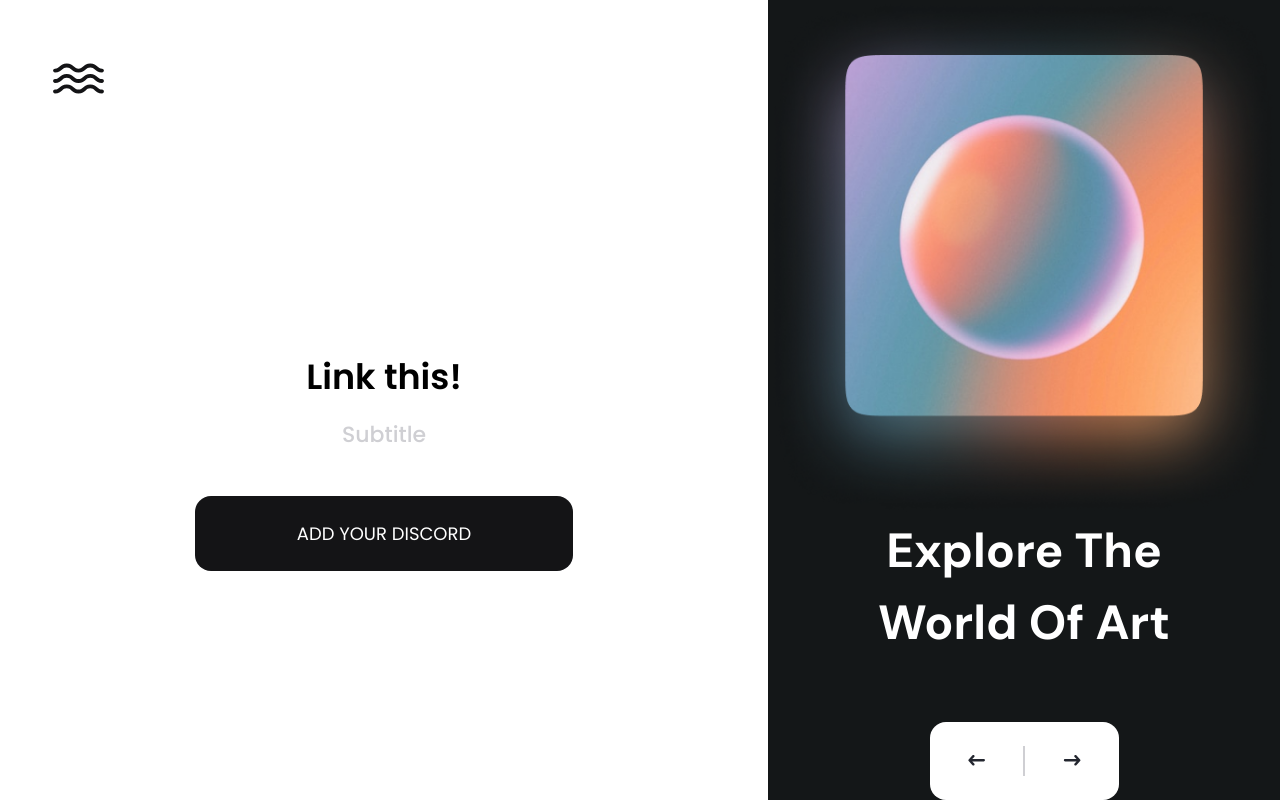
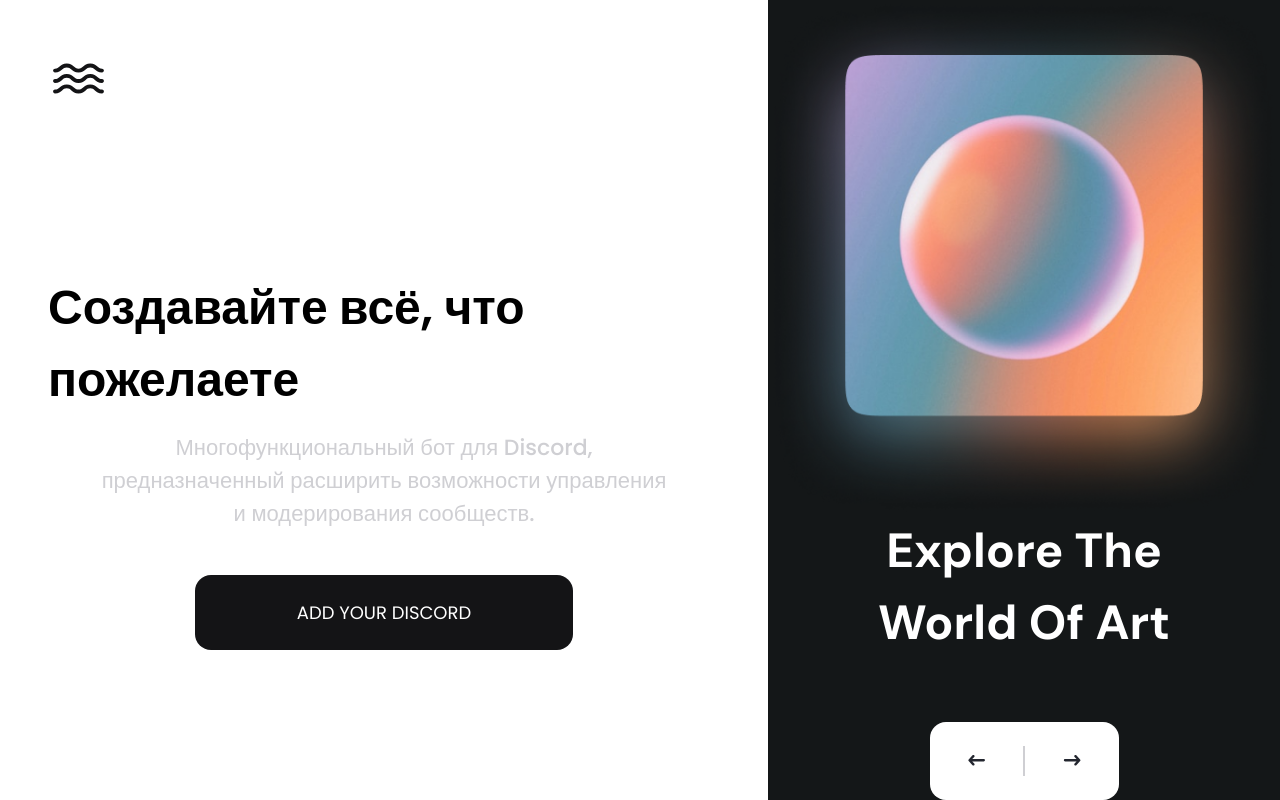
Before and after one commit to ClownsDev/ControllerBotWeb, a React (Vite) app: page /visit in a window 1280 px wide. Built offline with nearby package versions, Linux system fonts and the light colour scheme.

Commit message:
Slider infinity

```diff
--- a/src/pages/Visit/VisitPage.jsx
+++ b/src/pages/Visit/VisitPage.jsx
@@ -2,11 +2,9 @@ import React, { useMemo } from "react";
 import SimpleButton from "../../components/UI/SimpleButton/SimpleButton";
 import styles from "./VisitPage.module.scss";
 import { Swiper, SwiperSlide } from "swiper/react";
-import { Navigation, Pagination, Scrollbar, A11y } from "swiper/modules";
+import { Navigation} from "swiper/modules";
 import "swiper/css";
 import "swiper/css/navigation";
-import "swiper/css/pagination";
-import "swiper/css/scrollbar";
 
 function VisitPage() {
   return (
@@ -20,21 +18,22 @@ function VisitPage() {
         </div>
         <div className={styles.visitFormWrap}>
           <div className={styles.visitForm}>
-            <h1 className={styles.title}>Link this!</h1>
-            <h3 className={styles.subtitle}>Subtitle</h3>
+            <h1 className={styles.title}>Создавайте всё, что пожелаете</h1>
+            <h3 className={styles.subtitle}>Многофункциональный бот для Discord, предназначенный расширить возможности управления и модерирования сообществ.</h3>
             <SimpleButton className={styles.btn}>Add your Discord</SimpleButton>
           </div>
         </div>
       </div>
       <div className={styles.visitDescr}>
         <Swiper
-          modules={[Navigation, Pagination, Scrollbar, A11y]}
+          modules={[Navigation]}
+          loop={true}
           slidesPerView={1}
-          className={styles.sliderSlider}
           navigation={{
             prevEl: ".visitSliderBtnPrev",
             nextEl: ".visitSliderBtnNext",
           }}
+          className={styles.sliderSlider}
         >
           <SwiperSlide className={styles.sliderSlide}>
             <div>
--- a/src/pages/Visit/VisitPage.module.scss
+++ b/src/pages/Visit/VisitPage.module.scss
@@ -24,12 +24,9 @@
     justify-content: center;
     flex-grow: 1;
 }
-.logo {
-
-}
 .title {
     font-weight: 600;
-    font-size: $fontSize-extraLarge;
+    font-size: $fontSize-huge;
     margin-bottom: 15px;
 }
 .subtitle {
@@ -37,6 +34,8 @@
     font-weight: 500;
     color: $grey-color;
     margin-bottom: 45px;
+    text-align: center;
+    max-width: 580px;
 }
 .visitDescr {
     display: flex;
```
Also changed, not shown: src/components/UI/SimpleButton/SimpleButton.module.scss (line endings or trailing spaces).
